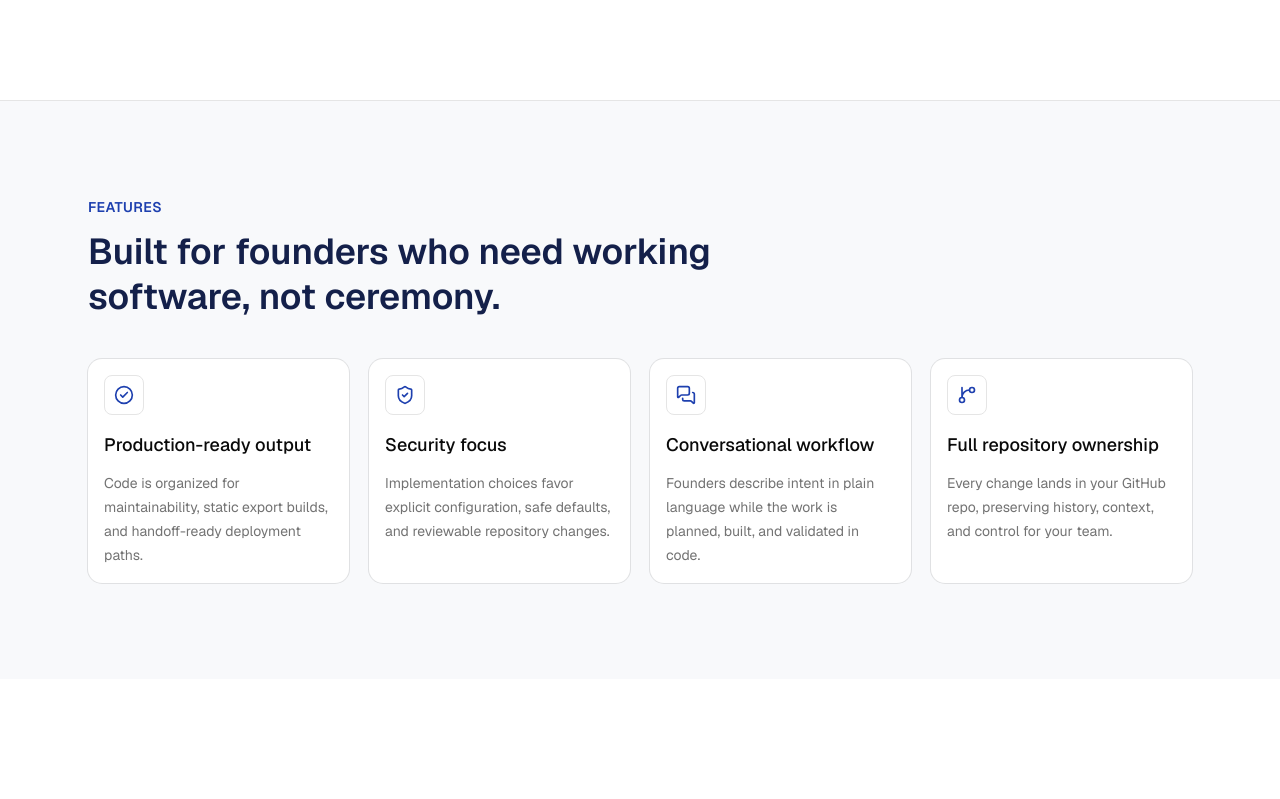
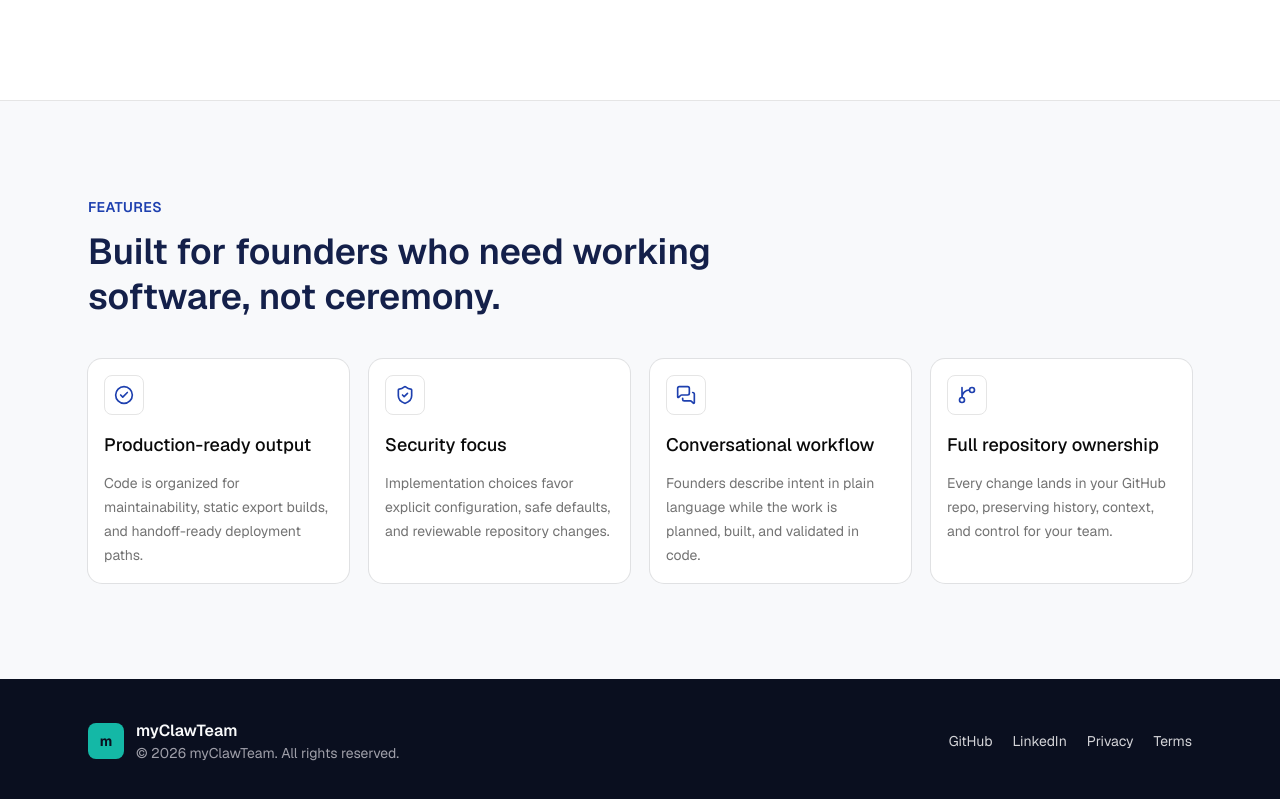
Before and after one commit to mtplayground/alex-0d18-test-11, a Next.js app: page / in a window 1280 px wide. Shown: the part 1763-2562 px from the top of the page. Before the commit the page ends 2442 px from the top, so only its background shows below. Built offline with nearby package versions, Linux system fonts and the light colour scheme; no server answers.

Commit message:
feat: Build Footer

```diff
--- a/app/page.tsx
+++ b/app/page.tsx
@@ -1,15 +1,19 @@
 import { Features } from "@/components/sections/features";
+import { Footer } from "@/components/sections/footer";
 import { Hero } from "@/components/sections/hero";
 import { HowItWorks } from "@/components/sections/how-it-works";
 import { ValueProposition } from "@/components/sections/value-proposition";
 
 export default function Home() {
   return (
+    <>
       <main>
         <Hero />
         <ValueProposition />
         <HowItWorks />
         <Features />
       </main>
+      <Footer />
+    </>
   );
 }
--- /dev/null
+++ b/components/sections/footer.tsx
@@ -0,0 +1,50 @@
+import { Container } from "@/components/ui/container";
+import { seoDefaults } from "@/lib/seo";
+
+const footerLinks = [
+  { label: "GitHub", href: "#" },
+  { label: "LinkedIn", href: "#" },
+  { label: "Privacy", href: "#" },
+  { label: "Terms", href: "#" },
+] as const;
+
+export function Footer() {
+  const year = new Date().getFullYear();
+
+  return (
+    <footer className="bg-surface-inverse text-ink-inverse">
+      <Container className="py-10">
+        <div className="flex flex-col gap-8 md:flex-row md:items-center md:justify-between">
+          <div className="flex items-center gap-3">
+            <span
+              className="bg-accent-500 text-surface-inverse inline-flex size-9 items-center justify-center rounded-md text-sm font-bold"
+              aria-hidden="true"
+            >
+              m
+            </span>
+            <div>
+              <p className="font-semibold">{seoDefaults.siteName}</p>
+              <p className="text-sm text-zinc-400">
+                © {year} {seoDefaults.siteName}. All rights reserved.
+              </p>
+            </div>
+          </div>
+          <nav aria-label="Footer links">
+            <ul className="flex flex-wrap gap-x-5 gap-y-3 text-sm text-zinc-300">
+              {footerLinks.map((link) => (
+                <li key={link.label}>
+                  <a
+                    href={link.href}
+                    className="transition-colors hover:text-white focus-visible:text-white focus-visible:outline-none"
+                  >
+                    {link.label}
+                  </a>
+                </li>
+              ))}
+            </ul>
+          </nav>
+        </div>
+      </Container>
+    </footer>
+  );
+}
```
Lines whose indentation alone changed are shown as unchanged.
